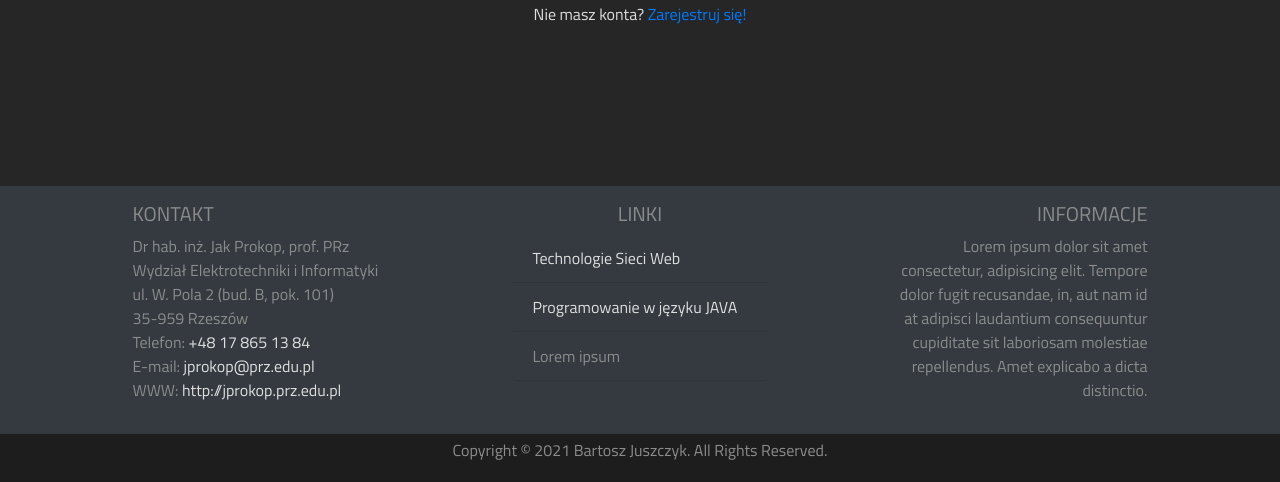
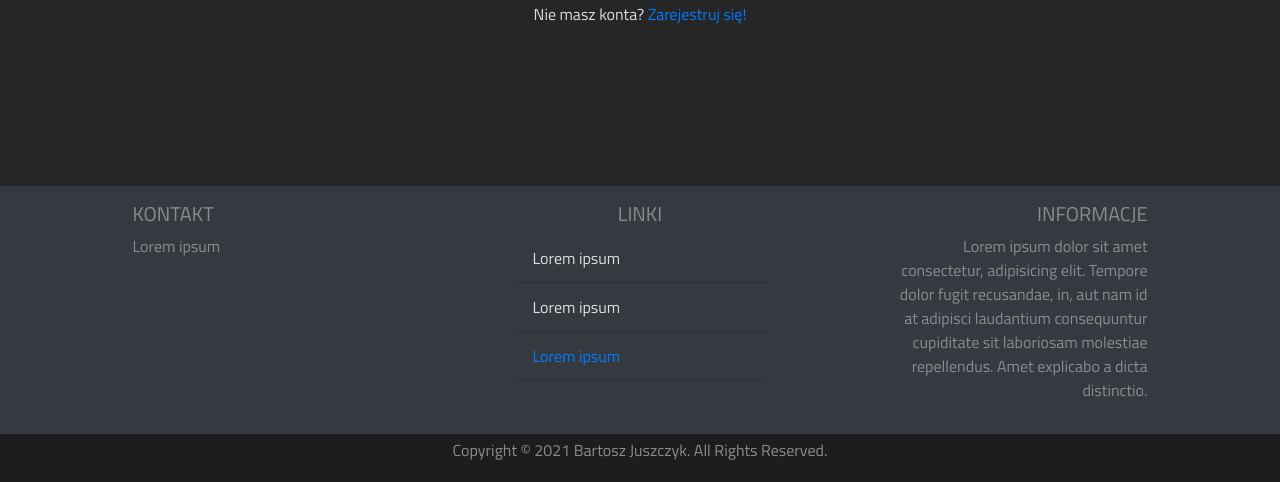
Before and after one commit to b-juszczyk/reservation-upload-system, a CodeIgniter app: page /database/users/login in a window 1280 px wide. Shown: the part 318-800 px from the top of the page. Run offline with CodeIgniter, Linux system fonts and the light colour scheme.

Commit message:
changes in footer

```diff
--- a/public/application/views/templates/footer.php
+++ b/public/application/views/templates/footer.php
@@ -7,14 +7,7 @@ defined('BASEPATH') OR exit('No direct script access allowed');
         <div class="row">
             <div class="col-md-3 mx-auto">
                 <h5 class="text-uppercase">Kontakt</h5>
-                <p>Dr hab. inż. Jak Prokop, prof. PRz<br>
-                    Wydział Elektrotechniki i Informatyki<br>
-                    ul. W. Pola 2 (bud. B, pok. 101)<br>
-                    35-959 Rzeszów<br>
-                    Telefon: <a class="no-decoration" href="tel:0048178651384">+48 17 865 13 84</a><br>
-                    E-mail: <a class="no-decoration" href="mailto:jprokop@prz.edu.pl">jprokop@prz.edu.pl</a><br>
-                    WWW: <a class="no-decoration" href="http://jprokop.prz.edu.pl"
-                        target="blank">http://jprokop.prz.edu.pl</a>
+                <p>Lorem ipsum
 
                 </p>
             </div>
@@ -23,11 +16,10 @@ defined('BASEPATH') OR exit('No direct script access allowed');
                 <h5 class="text-uppercase text-center">Linki</h5>
                 <ul class="list-group">
                     <li class="list-group-item bg-dark footer-list-item"><a class="no-decoration"
-                            href="http://web.prz.edu.pl">Technologie Sieci
-                            Web</a></li>
-                    <li class="list-group-item bg-dark footer-list-item"><a href="http://java.prz.edu.pl"
-                            class="no-decoration">Programowanie w języku JAVA</a></li>
-                    <li class="list-group-item bg-dark footer-list-item">Lorem ipsum</li>
+                            href="#">Lorem ipsum</a></li>
+                    <li class="list-group-item bg-dark footer-list-item"><a href="#"
+                            class="no-decoration">Lorem ipsum</a></li>
+					<li class="list-group-item bg-dark footer-list-item"><a href="#">Lorem ipsum</a></li>
                 </ul>
             </div>
             <div class="col-md-3 mx-auto text-right">
```
